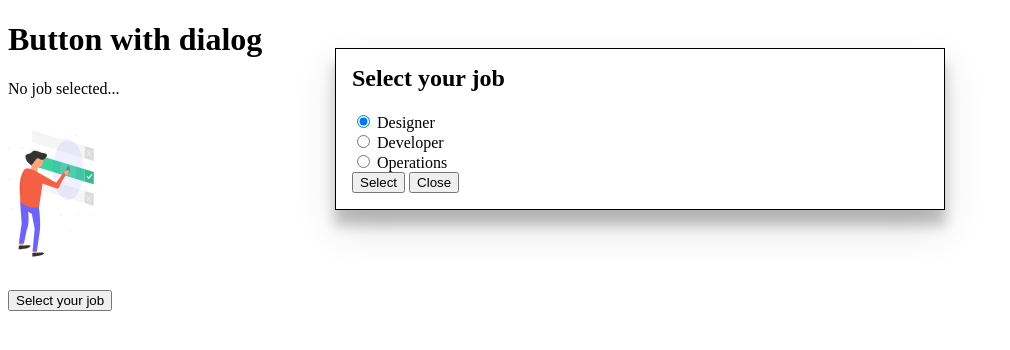
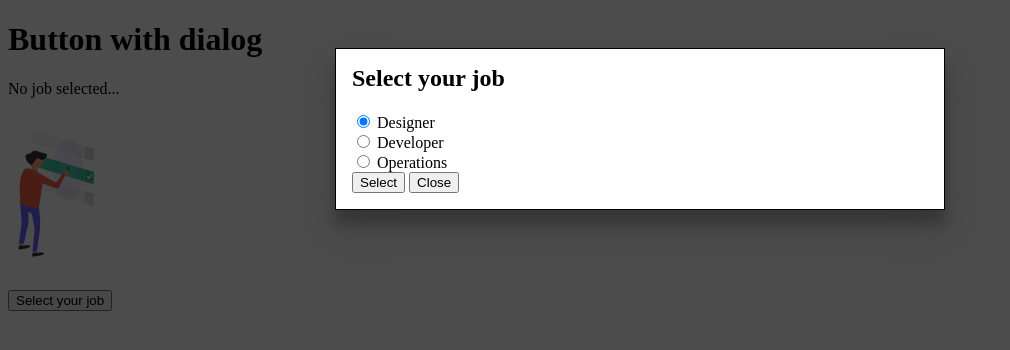
Before and after one commit to tajakobsen/a11y-workshop, a website with bundled scripts: page task2/index.html in a window 1280 px wide. Both pictures are taken after a click on the button "Select your job". Shown: the whole page, without its empty margins (0-1010 px from the left). Built offline with nearby package versions, Linux system fonts and the light colour scheme.

Commit message:
Add mask to dialog in task2

```diff
--- a/task2/index.html
+++ b/task2/index.html
@@ -14,6 +14,18 @@
 
 <body>
 <main>
+  <!--
+
+  WAI-ARIA Roles, States, and Properties§
+The element that serves as the dialog container has a role of dialog.
+All elements required to operate the dialog are descendants of the element that has role dialog.
+The dialog container element has aria-modal set to true.
+The dialog has either:
+A value set for the aria-labelledby property that refers to a visible dialog title.
+A label specified by aria-label.
+Optionally, the aria-describedby property is set on the element with the dialog role to indicate which element or elements in the dialog contain content that describes the primary purpose or message of the dialog. Specifying descriptive elements enables screen readers to announce the description along with the dialog title and initially focused element when the dialog opens.
+  -->
+
   <h1>Button with dialog</h1>
 
   <p id="display-job">No job selected...</p>
@@ -25,7 +37,8 @@
   </button>
 
   <!-- Dialog -->
-  <div id="dialog" class="hidden">
+  <div class="mask hidden">
+    <div id="dialog">
       <h2>Select your job</h2>
 
       <form>
@@ -48,6 +61,7 @@
       <button id="button-dialog-select">Select</button>
       <button id="button-dialog-close">Close</button>
     </div>
+  </div>
 </main>
 
 <script type="module" src="script.js"></script>
--- a/task2/script.js
+++ b/task2/script.js
@@ -1,5 +1,6 @@
 import { hide, show } from '../common/scripts/common.js';
 
+const maskEl         = document.querySelector(".mask");
 const showButtonEl   = document.getElementById('button-show-dialog');
 const dialogEl       = document.getElementById('dialog');
 const closeButtonEl  = document.getElementById('button-dialog-close');
@@ -20,13 +21,13 @@ const images = {
  * Initializes the app
  */
 function init() {
-  showButtonEl.addEventListener('click', () => show(dialogEl));
-  closeButtonEl.addEventListener('click', () => hide(dialogEl));
+  showButtonEl.addEventListener('click', () => show(maskEl));
+  closeButtonEl.addEventListener('click', () => hide(maskEl));
   selectButtonEl.addEventListener('click', () => {
     const job = getSelectedJob();
     updateDescription(job);
     updateImage(job);
-    hide(dialogEl);
+    hide(maskEl);
   });
 }
 
--- a/task2/style.css
+++ b/task2/style.css
@@ -1,3 +1,12 @@
+.mask {
+  position: absolute;
+  top: 0;
+  left: 0;
+  height: 100%;
+  width: 100%;
+  background-color: rgba(0, 0, 0, .7);
+}
+
 #dialog {
   box-sizing: border-box;
   padding: 1rem;
```
Lines whose indentation alone changed are shown as unchanged.
